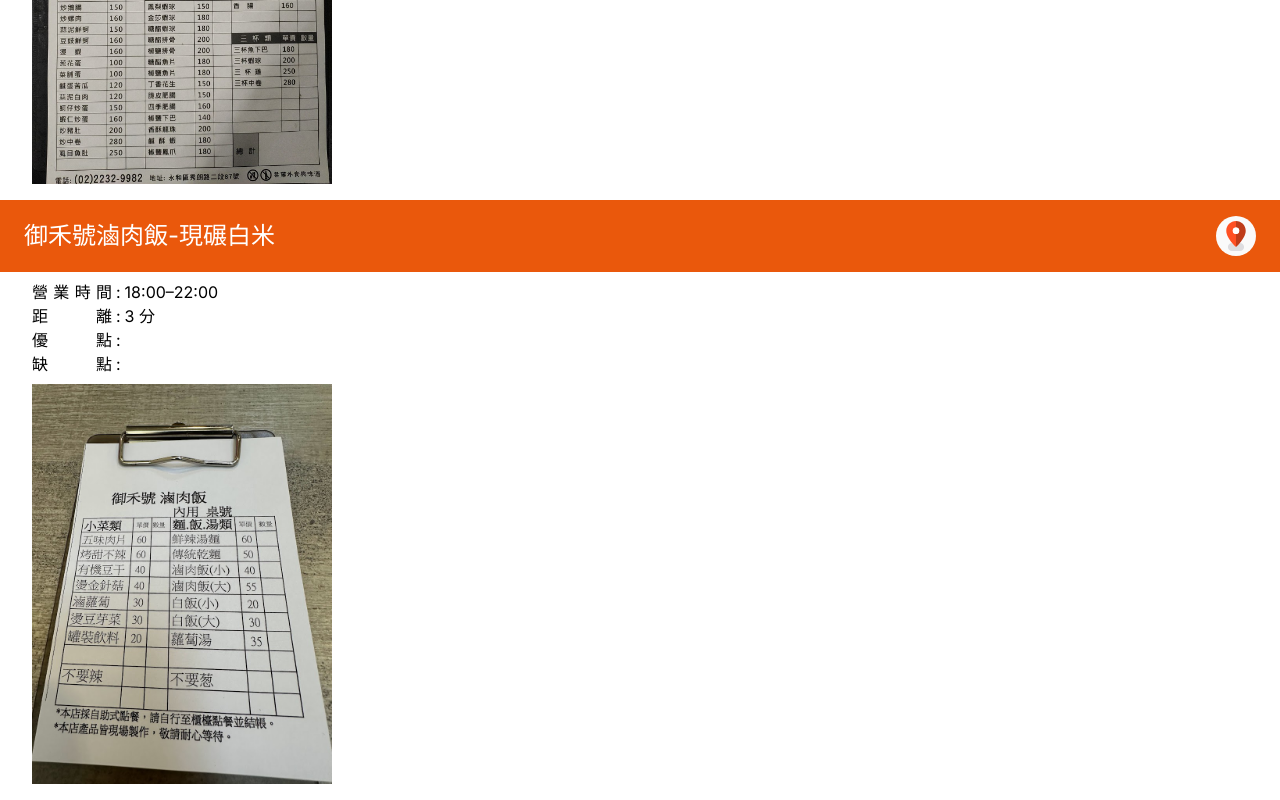
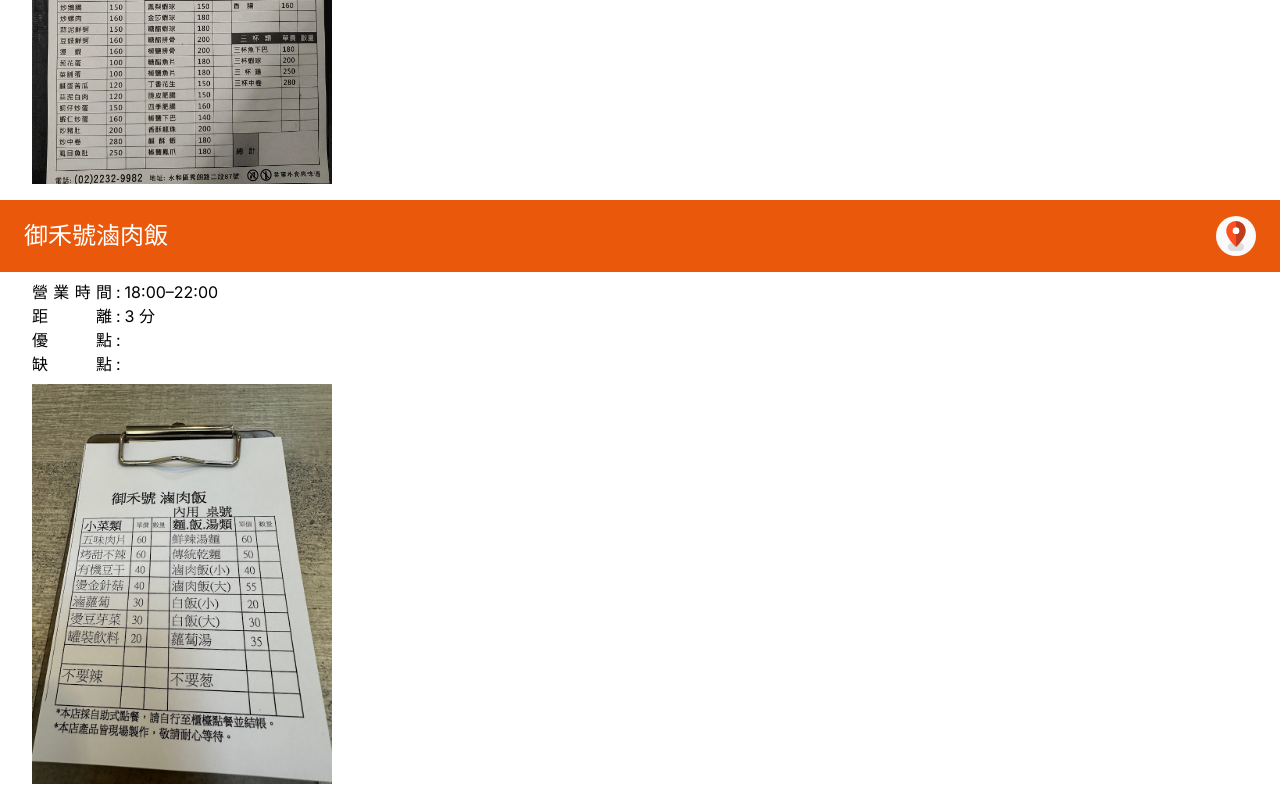
Before and after one commit to gracekrcx/food-map, a Next.js app: page / in a window 1280 px wide. Shown: the part 1945-2745 px from the top of the page. Built offline with nearby package versions, Linux system fonts and the light colour scheme.

Commit message:
update store name

```diff
--- a/app/_data/slider-data.js
+++ b/app/_data/slider-data.js
@@ -21,7 +21,7 @@
   },
   {
     id: 3,
-    title: "御禾號滷肉飯-現碾白米",
+    title: "御禾號滷肉飯",
     image: "/menu-c.jpeg",
     time: "18:00–22:00",
     link: "https://maps.app.goo.gl/k7EVkW3iZUaFMfDL9",
```
